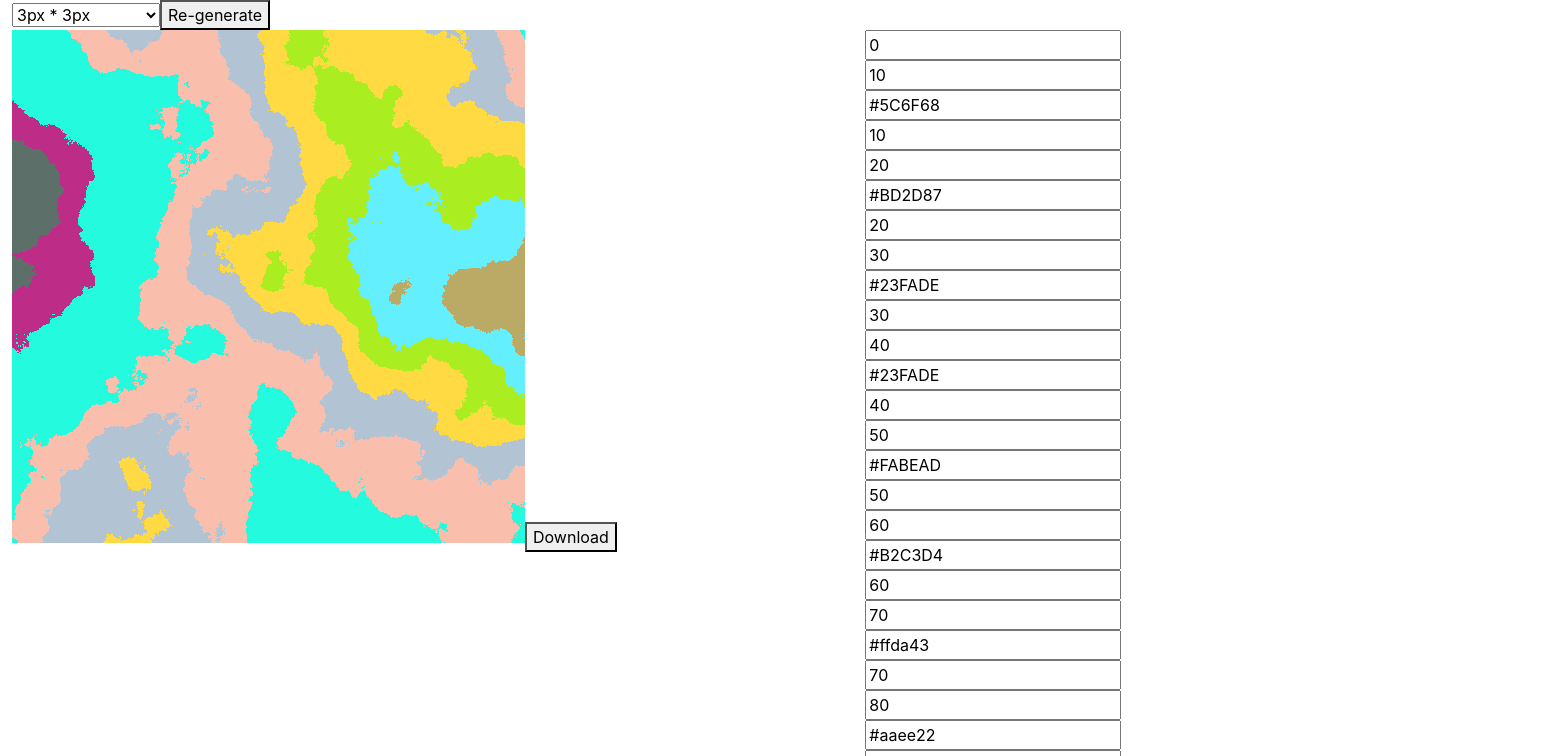
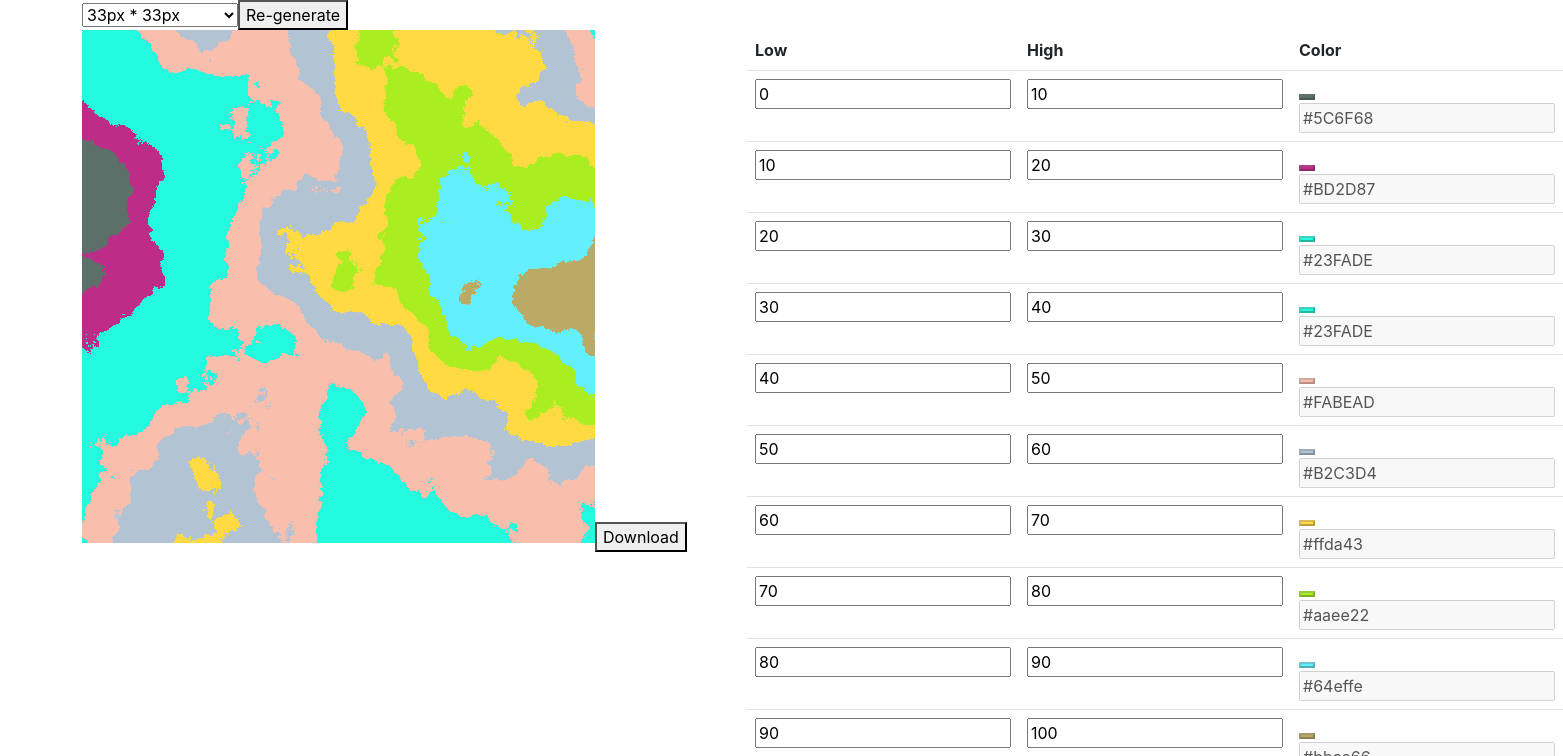
Before and after one commit to macmist/ttrpg-utils, a React (Create React App) app: page / in a window 1280 px wide. Shown: the top 756 px of the page, 1563 px wide, since content can reach past the window. Built offline with nearby package versions, Linux system fonts and the light colour scheme; the HTML template or start-up script is replaced by a standard one.

Commit message:
added color picker in a modal'

```diff
--- a/src/App.tsx
+++ b/src/App.tsx
@@ -38,14 +38,14 @@ function App() {
   };
 
   return (
-    <Container fluid>
+    <Container>
       <Row>
         <Col>
           <MapSizeSelector onRegenerate={(n) => regenerate(n)} />
         </Col>
       </Row>
       <Row className="justify-content-md-center">
-        <Col xs={8} style={{ overflow: "auto" }}>
+        <Col xs={7} style={{ overflow: "auto" }}>
           <MapRenderer
             width={dimension}
             height={dimension}
@@ -53,7 +53,7 @@ function App() {
             heightColors={heights}
           />
         </Col>
-        <Col xs={4}>
+        <Col xs={5}>
           <MapRangeHeightCreator
             heightColors={heights}
             onSave={(ranges) => setHeights(ranges)}
--- /dev/null
+++ b/src/map/ColorPickerModal.tsx
@@ -0,0 +1,24 @@
+import { Modal } from "react-bootstrap";
+import { useState } from "react";
+import { HexColorPicker } from "react-colorful";
+
+interface ColorPickerModalProps {
+  color: string;
+  onChange: (color: string) => void;
+  visible: boolean;
+}
+const ColorPickerModal = (props: ColorPickerModalProps) => {
+  const { color, onChange, visible } = props;
+  const [currentColor, setCurrentColor] = useState<string>(color);
+  return (
+    <>
+      <Modal show={visible} onHide={() => onChange(currentColor)}>
+        <Modal.Body>
+          <HexColorPicker color={color} onChange={setCurrentColor} />
+        </Modal.Body>
+      </Modal>
+    </>
+  );
+};
+
+export default ColorPickerModal;
--- a/src/map/MapRangeHeightCreator.tsx
+++ b/src/map/MapRangeHeightCreator.tsx
@@ -1,5 +1,7 @@
 import { RangeColor } from "./MapRenderer";
 import { useState } from "react";
+import { Table } from "react-bootstrap";
+import ColorPickerModal from "./ColorPickerModal";
 
 interface MapRangeHeightCreatorProps {
   heightColors?: Array<RangeColor>;
@@ -8,11 +10,23 @@ interface MapRangeHeightCreatorProps {
 const MapRangeHeightCreator = (props: MapRangeHeightCreatorProps) => {
   const { heightColors, onSave } = props;
   const [ranges, setRanges] = useState<Array<RangeColor>>(heightColors || []);
+  const [modalsVisibility, setModalsVisibility] = useState<Array<boolean>>(
+    heightColors ? heightColors.map((x) => false) : []
+  );
   const onAddRange = () => {
+    setModalsVisibility([...modalsVisibility, false]);
     setRanges([...ranges, { low: 0, high: 1, color: "#ffffff" }]);
   };
   const onClickSave = () => {
     if (onSave) onSave(ranges);
+  };
+  const updateModalVisibility = (index: number, visible: boolean) => {
+    setModalsVisibility(
+      modalsVisibility.map((x, idx) => {
+        if (idx === index) return visible;
+        return x;
+      })
+    );
   };
   const onUpdateRange = (index: number, key: string, value: string) => {
     const range = ranges[index];
@@ -27,26 +41,74 @@ const MapRangeHeightCreator = (props: MapRangeHeightCreatorProps) => {
   };
   return (
     <div>
+      <Table>
+        <thead>
+          <tr>
+            <th>Low</th>
+            <th>High</th>
+            <th>Color</th>
+          </tr>
+        </thead>
+        <tbody>
           {ranges &&
             ranges.map((range, index) => {
+              // setModalsVisibility([...modalsVisibility, false]);
               return (
-            <div key={index}>
+                <tr key={index}>
+                  <td>
                     <input
                       type={"number"}
                       value={range.low * 100}
-                onChange={(e) => onUpdateRange(index, "low", e.target.value)}
+                      onChange={(e) =>
+                        onUpdateRange(index, "low", e.target.value)
+                      }
                     />
+                  </td>
+                  <td>
                     <input
                       value={range.high * 100}
-                onChange={(e) => onUpdateRange(index, "high", e.target.value)}
+                      onChange={(e) =>
+                        onUpdateRange(index, "high", e.target.value)
+                      }
                     />
+                  </td>
+                  <td>
+                    <div
+                      onClick={() => {
+                        updateModalVisibility(index, true);
+                      }}
+                    >
+                      <button
+                        style={{
+                          backgroundColor: range.color,
+                          display: "inline-block",
+                        }}
+                        disabled
+                      >
+                        {" "}
+                      </button>
+
                       <input
+                        style={{ display: "inline-block" }}
                         value={range.color}
-                onChange={(e) => onUpdateRange(index, "color", e.target.value)}
+                        disabled
                       />
                     </div>
+                    <ColorPickerModal
+                      color={range.color}
+                      onChange={(color) => {
+                        onUpdateRange(index, "color", color);
+                        updateModalVisibility(index, false);
+                      }}
+                      visible={modalsVisibility[index]}
+                    />
+                  </td>
+                </tr>
               );
             })}
+        </tbody>
+      </Table>
+
       <button onClick={onAddRange}>Add Range</button>
       <button onClick={onClickSave}>Save</button>
     </div>
--- a/src/map/MapRenderer.tsx
+++ b/src/map/MapRenderer.tsx
@@ -27,7 +27,8 @@ const MapRenderer = (props: MapRendererProps) => {
     );
   };
 
-  const findHeightColor = (height: number) => {
+  const findHeightColor = useCallback(
+    (height: number) => {
       const gray = (height * 100 * 255) / 100;
       const defaultColor = toHex(gray, gray, gray);
       if (!heightColors) {
@@ -37,12 +38,17 @@ const MapRenderer = (props: MapRendererProps) => {
         if (height >= range.low && height <= range.high) return range.color;
 
       return defaultColor;
-  };
+    },
+    [heightColors]
+  );
 
-  const drawPixel = (context: CanvasRenderingContext2D, p: Point) => {
+  const drawPixel = useCallback(
+    (context: CanvasRenderingContext2D, p: Point) => {
       context.fillStyle = findHeightColor(p.height);
       context.fillRect(p.x, p.y, 1, 1);
-  };
+    },
+    [findHeightColor]
+  );
 
   useEffect(() => {}, [heightColors]);
 
@@ -58,7 +64,7 @@ const MapRenderer = (props: MapRendererProps) => {
         });
       }
     }
-  }, [points, heightColors]);
+  }, [points, heightColors, drawPixel]);
   const download = () => {
     const canvas = canvasRef.current;
     const ctx = canvas?.getContext("2d");
--- a/src/map/MapSizeSelector.tsx
+++ b/src/map/MapSizeSelector.tsx
@@ -19,7 +19,7 @@ const MapSizeSelector = (props: MapSizeSelectorProps) => {
         onChange={(e) => setValue(Number.parseInt(e.target.value))}
         defaultValue={value}
       >
-        {range(1, 10, 1).map((x) => {
+        {range(5, 12, 1).map((x) => {
           const size = Math.pow(2, x) + 1;
           return (
             <option value={x} key={x}>
```
Also changed, not shown: package.json (+7 -0 lines), 2 other files (tests, documents, lock files or other folders). Lines whose indentation alone changed are shown as unchanged.
